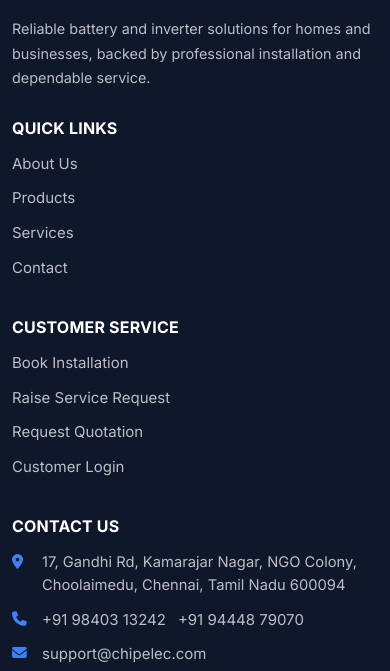
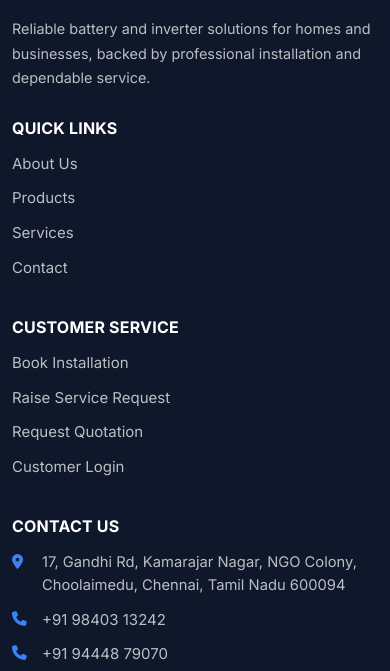
Before and after one commit to trigen2026tech/chipelec-power-system, a plain HTML site: page website/index.html in a window 390 px wide. Shown: the part 3093-3764 px from the top of the page. Drawn offline with Linux system fonts and the light colour scheme.

Commit message:
Backup before UI refinement

```diff
--- a/website/css/style.css
+++ b/website/css/style.css
@@ -1850,11 +1850,9 @@ footer::before {
    ========================================================= */
 
 .site-footer {
-    background: var(--primary-color);
+     background: var(--primary-color);
     color: #ffffff;
-
-    padding: 64px 0 0;
-
+    padding: 42px 0 0;
     margin-top: 0;
 }
 
@@ -1871,10 +1869,8 @@ footer::before {
         1fr
         1fr
         1.4fr;
-
-    gap: 48px;
-
-    padding-bottom: 48px;
+    gap: 36px;
+    padding-bottom: 30px;
 }
 
 
@@ -2011,7 +2007,7 @@ footer::before {
    --------------------------------------------------------- */
 
 .site-footer .footer-bottom {
-    min-height: 68px;
+    min-height: 54px;
 
     display: flex;
 
@@ -2042,15 +2038,14 @@ footer::before {
 @media (max-width: 768px) {
 
     .site-footer {
-        padding-top: 48px;
+        padding-top: 36px;
     }
 
     .site-footer .footer-grid {
         grid-template-columns: 1fr;
 
-        gap: 34px;
-
-        padding-bottom: 36px;
+        gap: 26px;
+        padding-bottom: 26px;
     }
 
     .footer-logo {
--- a/website/index.html
+++ b/website/index.html
@@ -481,11 +481,14 @@
                         <a href="tel:+919840313242">
                             +91 98403 13242
                         </a>
+                    </li>
+                    <li>
+                        <i class="fas fa-phone"></i>
+
                         <a href="tel:+919444879070">
                             +91 94448 79070
                         </a>
                     </li>
-
                     <li>
                         <i class="fas fa-envelope"></i>
 
```
